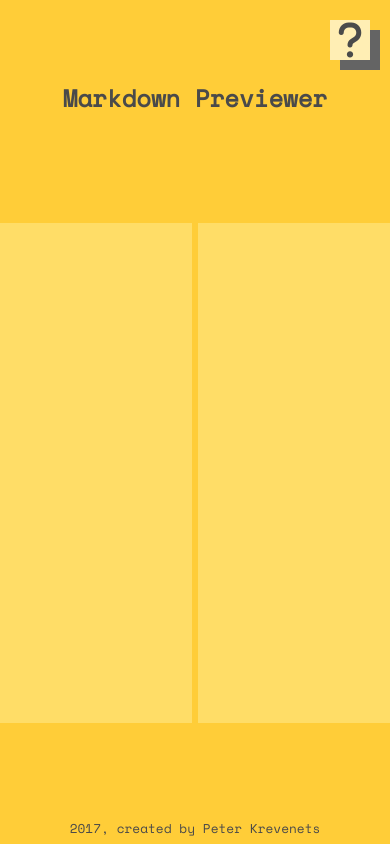
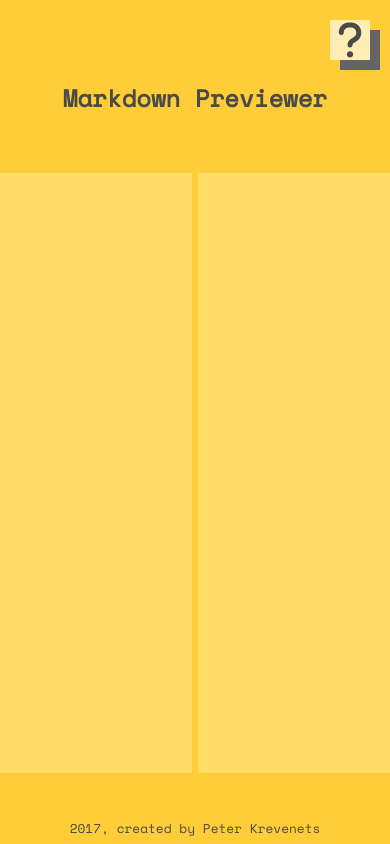
Before and after one commit to gurugu-fcc-projects/FCC_markdown_previewer, a React (Create React App) app: page / in a window 390 px wide. Built offline with nearby package versions, Linux system fonts and the light colour scheme.

Commit message:
Add middle breakpoint for styles

```diff
--- a/src/styles/main.scss
+++ b/src/styles/main.scss
@@ -26,6 +26,7 @@ $shadow: 10px 10px lighten($text-color, 10%);
 
 /* 1.4 Responsive variables */
 $breakpoint-mobile: 768px;
+$breakpoint-middle: 1024px;
 
 /* -------------------------
         2. GLOBAL STYLES
@@ -69,21 +70,26 @@ body {
   justify-content: space-around;
   width: 80%;
   margin: 0 10%;
-  height: 500px;
+  height: 600px;
+}
+
+@media (max-width: $breakpoint-middle) {
+  .text-panels {
+    width: 90%;
+    margin: 0 5%;
+  }
 }
 
 @media (max-width: $breakpoint-mobile) {
   .text-panels {
-    display: flex;
     width: 100%;
     margin: 0;
-    height: 500px;
   }
 }
 
 .text-panel-left,
 .text-panel-right {
-  width: 40%;
+  width: 45%;
   height: 100%;
   box-shadow: $shadow;
   background-color: $panel-color;
```
